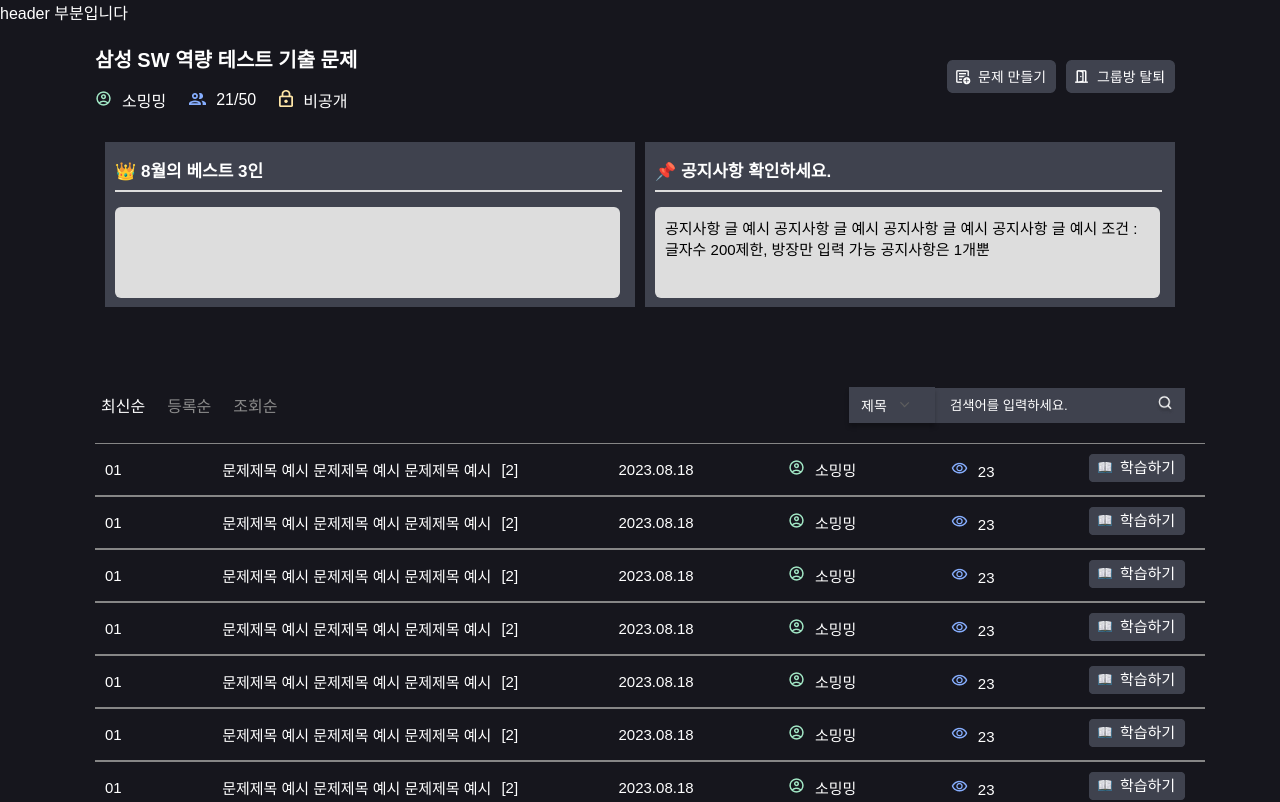
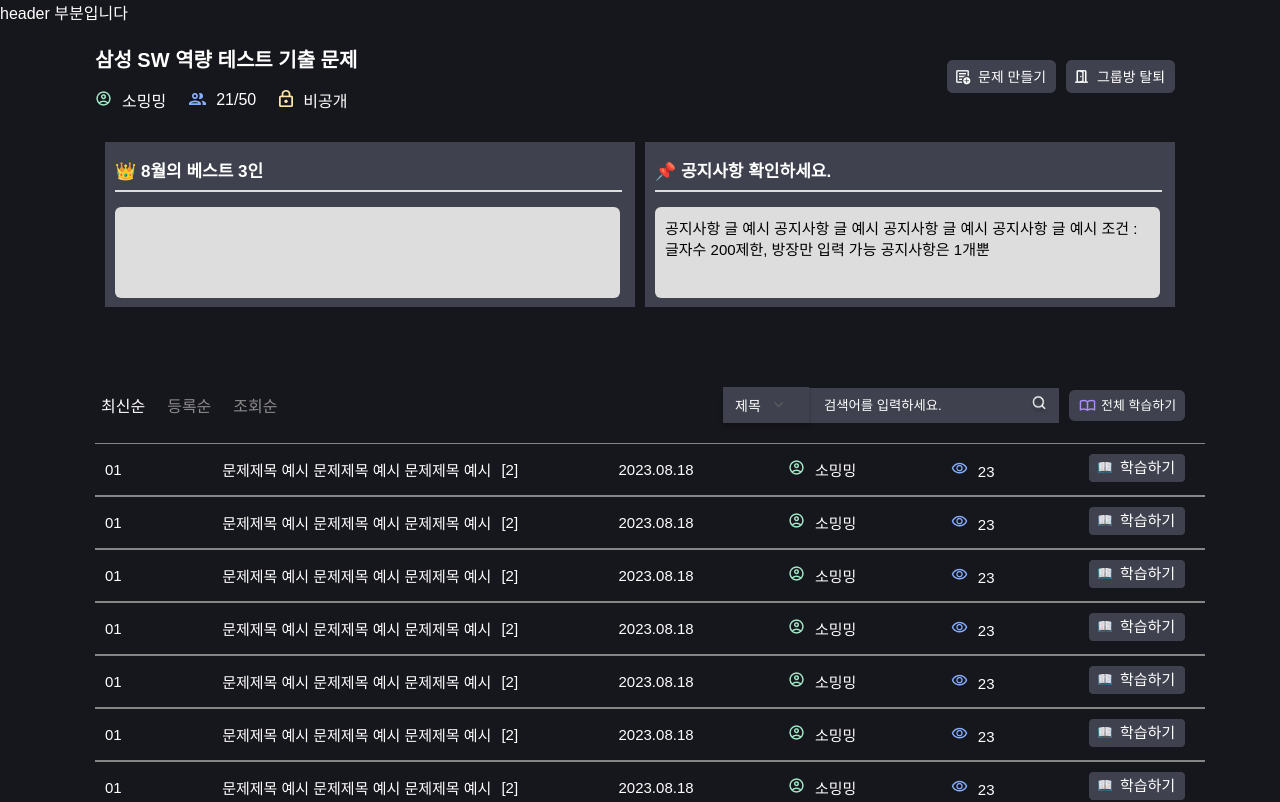
Before and after one commit to QuizUpWebProject/front, a React (Create React App) app: page /study/1 in a window 1280 px wide. Shown: the top 802 px of the page. Built offline with nearby package versions, Linux system fonts and the light colour scheme.

Commit message:
design: 전체 학습하기 버튼 추가 #16

```diff
--- a/src/components/studyroom/SearchBox.jsx
+++ b/src/components/studyroom/SearchBox.jsx
@@ -1,8 +1,12 @@
 import styled from "styled-components";
 import SearchIcon from "../../assets/search.png";
 import SelectBox from "../study/SelectBox";
+import AllWork from "../../assets/Btn_all.png";
+import { useNavigate } from "react-router-dom";
 
 export default function SerachBox() {
+  const navigate = useNavigate();
+
   return (
     <SearchSection>
       <SelectBox />
@@ -10,6 +14,11 @@
         <SearchInput placeholder="검색어를 입력하세요." name="search" />
         <SearchImg src={SearchIcon} alt="검색아이콘" />
       </SearchInputWrapper>
+      <AllWorkIcon
+        onClick={() => navigate("/study/:studyroonid/worklistid")}
+        src={AllWork}
+        alt="allwork"
+      />
     </SearchSection>
   );
 }
@@ -46,3 +55,7 @@
   width: 20px;
   margin-right: 5px;
 `;
+
+const AllWorkIcon = styled.img`
+  margin-left: 10px;
+`;
```
